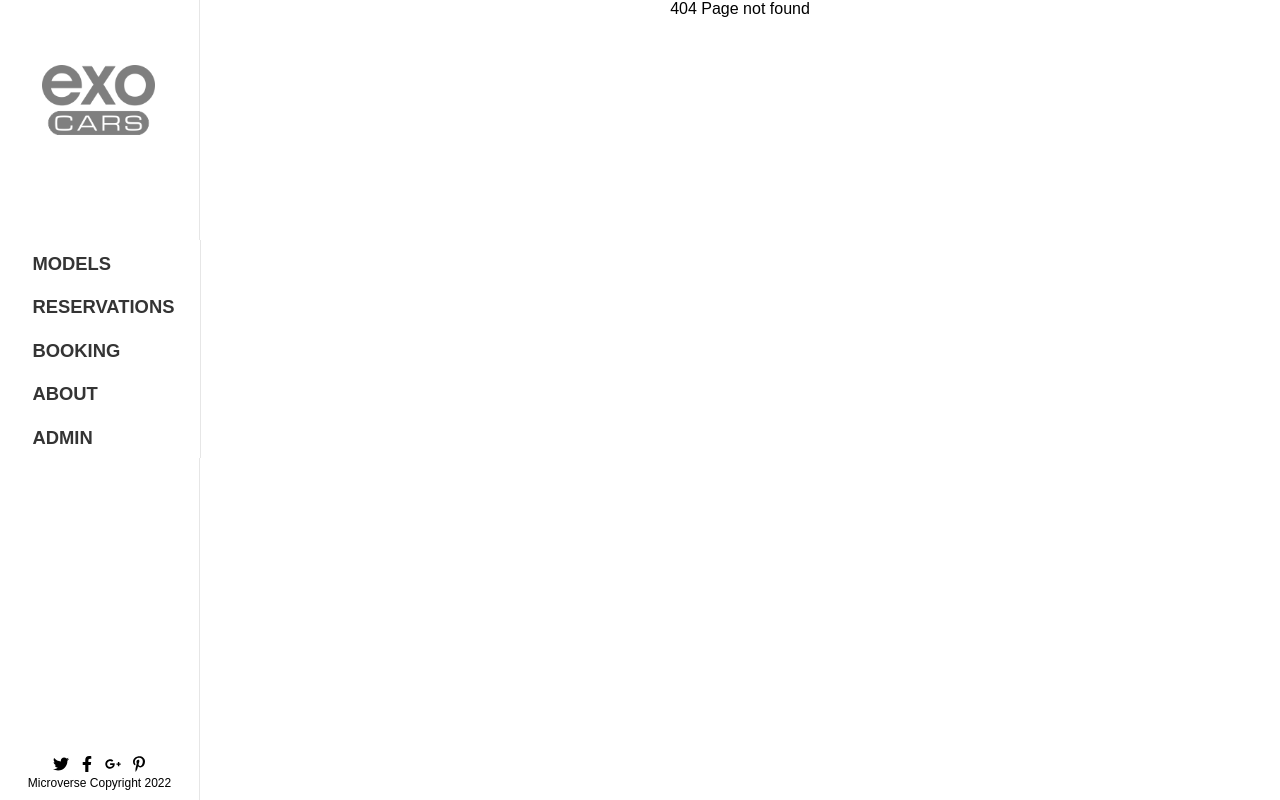
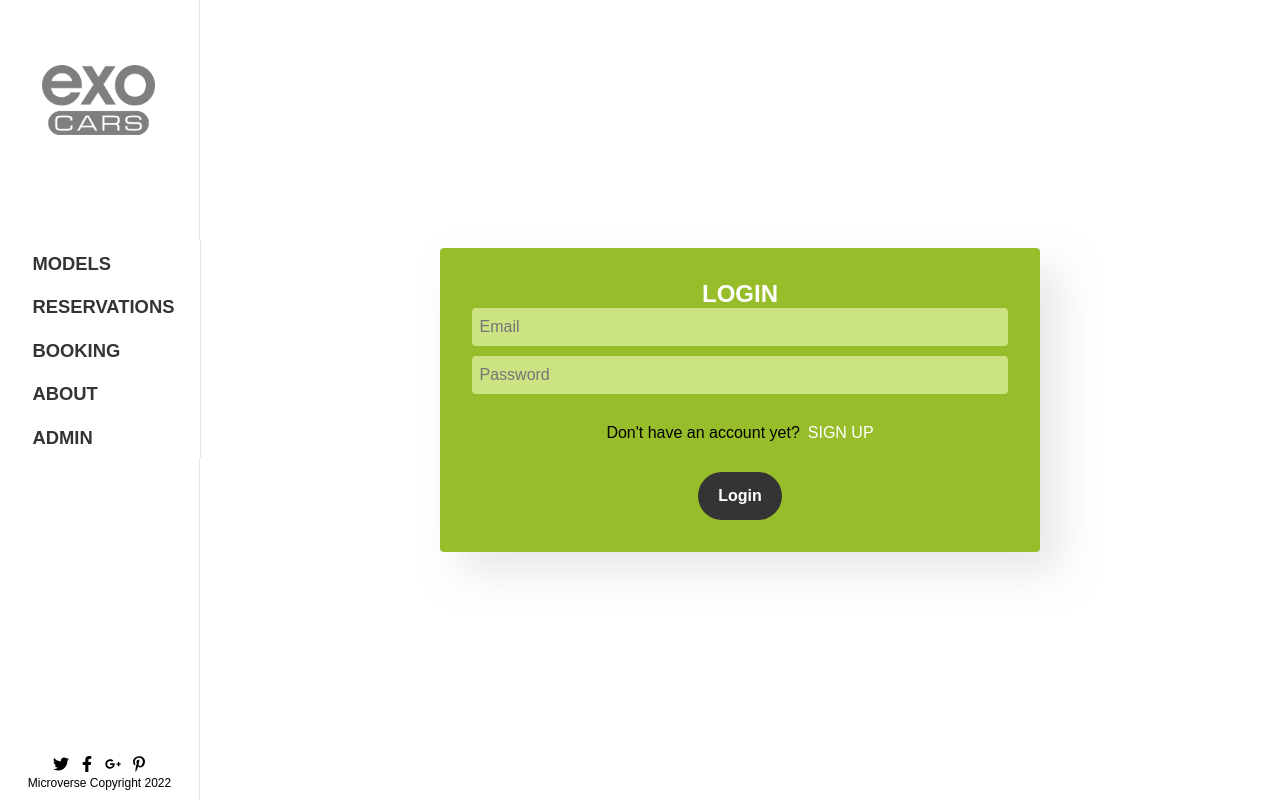
Before and after one commit to mgmediaweb/final-capstone-frontend, a React (Create React App) app: page /login in a window 1280 px wide. Before the commit this address had no page. Built offline with nearby package versions, Linux system fonts and the light colour scheme; a web font is replaced by a local one.

Commit message:
Add login and signup pages

```diff
--- a/src/App.jsx
+++ b/src/App.jsx
@@ -10,12 +10,16 @@ import BookingScreen from './routes/Booking';
 import DetailScreen from './routes/Detail';
 import HomeScreen from './routes/Home';
 import ReservationScreen from './routes/Reservation';
+import LoginScreen from './routes/Login';
+import SignupScreen from './routes/Signup';
 
 function App() {
   return (
     <Router>
       <Navbar />
       <Routes>
+        <Route element={<LoginScreen />} path="/login" />
+        <Route element={<SignupScreen />} path="/signup" />
         <Route element={<AboutScreen />} path="/about" />
         <Route element={<BookingScreen />} path="/booking" />
         <Route element={<DetailScreen />} path="/detail/:id" />
--- a/src/routes/Login.jsx
+++ b/src/routes/Login.jsx
@@ -1,18 +1,59 @@
 /* eslint linebreak-style: ["error", "windows"] */
 import { Link } from 'react-router-dom';
+import Button from '../components/button/Button';
+import './Login.scss';
 
-const LoginScreen = () => {
-  const text = 'Admin';
-
-  return (
-    <div className="container page-reservation">
-      <div className="info-container">
-        <Link to="/admin">
-          {text}
-        </Link>
-      </div>
-    </div>
-  );
+const sendForm = () => {
+  /* PUT SOME VALIDATION HERE */
+  document.getElementById('bookingForm').submit();
 };
 
+const LoginScreen = () => (
+  <div className="container page-login">
+
+    <form action="#" className="login-form" method="POST">
+      <h2>LOGIN</h2>
+
+      <div className="add-padding-below">
+        <input
+          type="email"
+          id="email"
+          name="email"
+          className="form-field"
+          placeholder="Email"
+          required
+        />
+      </div>
+
+      <div className="add-padding-below">
+        <input
+          type="text"
+          id="password"
+          name="password"
+          className="form-field"
+          placeholder="Password"
+          required
+        />
+      </div>
+
+      <p className="signin-message">
+        Don&apos;t have an account yet?
+        <Link to="/signup">
+          SIGN UP
+        </Link>
+      </p>
+
+      <div className="form-bottom-bar">
+        <Button
+          btnAxn={sendForm}
+          label="Login"
+          size="main"
+          color="dark"
+        />
+      </div>
+    </form>
+
+  </div>
+);
+
 export default LoginScreen;
--- /dev/null
+++ b/src/routes/Login.scss
@@ -0,0 +1,40 @@
+@import '../config.scss';
+
+.page-login {
+  display: flex;
+  flex-direction: column;
+  align-items: center;
+  justify-content: center;
+}
+
+.login-form {
+  background-color: $color-primary;
+  border: $color-primary solid 1px;
+  border-radius: $rounded;
+  padding: 2rem;
+  width: 100%;
+  min-width: 300px;
+  max-width: 600px;
+  text-align: center;
+  margin: auto;
+  border: $rounded;
+  box-shadow: 20px 20px 40px #bebebe5f,
+    -20px -20px 60px #ffffff;
+
+  h2 {
+    color: white;
+  }
+}
+
+.form-field {
+  background-color: lighten($color-primary, 25);
+}
+
+.signin-message {
+  margin-top: $spacer;
+
+  a {
+    padding-left: 0.5rem;
+    color: white;
+  }
+}
--- /dev/null
+++ b/src/routes/Signup.jsx
@@ -0,0 +1,69 @@
+import React from 'react';
+import { Link } from 'react-router-dom';
+import Button from '../components/button/Button';
+
+const sendForm = () => {
+  /* PUT SOME VALIDATION HERE */
+  document.getElementById('bookingForm').submit();
+};
+
+function Signup() {
+  return (
+    <div className="container page-login">
+      <form action="#" className="login-form" method="POST">
+        <h2>SIGNUP</h2>
+        <div className="add-padding-below">
+          <input
+            type="text"
+            id="name"
+            name="name"
+            className="form-field"
+            placeholder="Name"
+            required
+          />
+        </div>
+
+        <div className="add-padding-below">
+          <input
+            type="email"
+            id="email"
+            name="email"
+            className="form-field"
+            placeholder="Email"
+            required
+          />
+        </div>
+
+        <div className="add-padding-below">
+          <input
+            type="text"
+            id="password"
+            name="password"
+            className="form-field"
+            placeholder="Password"
+            required
+          />
+        </div>
+
+        <p className="signin-message">
+          Already have an account?
+          <Link to="/signup">
+            LOGIN
+          </Link>
+        </p>
+
+        <div className="form-bottom-bar">
+          <Button
+            btnAxn={sendForm}
+            label="Signup"
+            size="main"
+            color="dark"
+          />
+        </div>
+      </form>
+
+    </div>
+  );
+}
+
+export default Signup;
```
